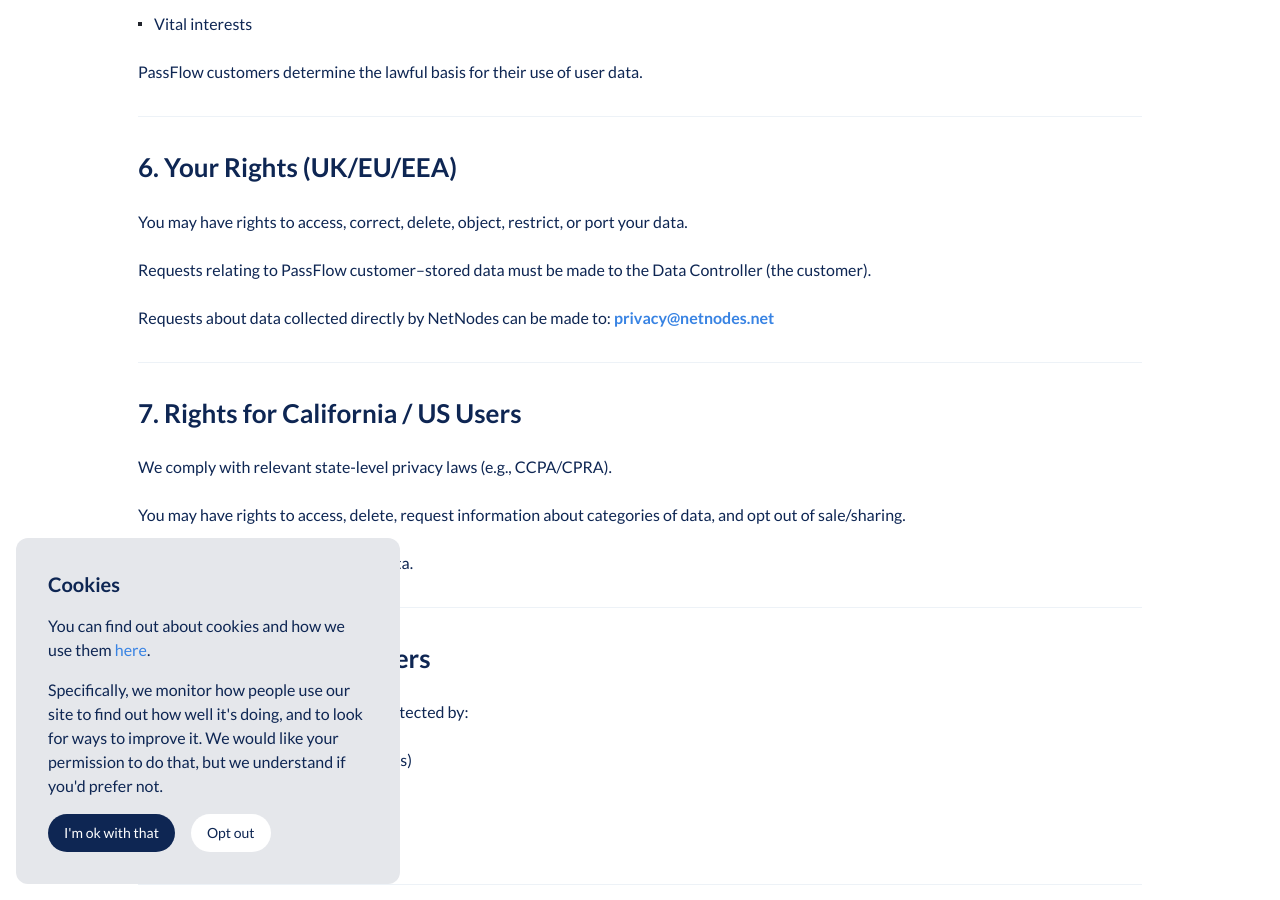
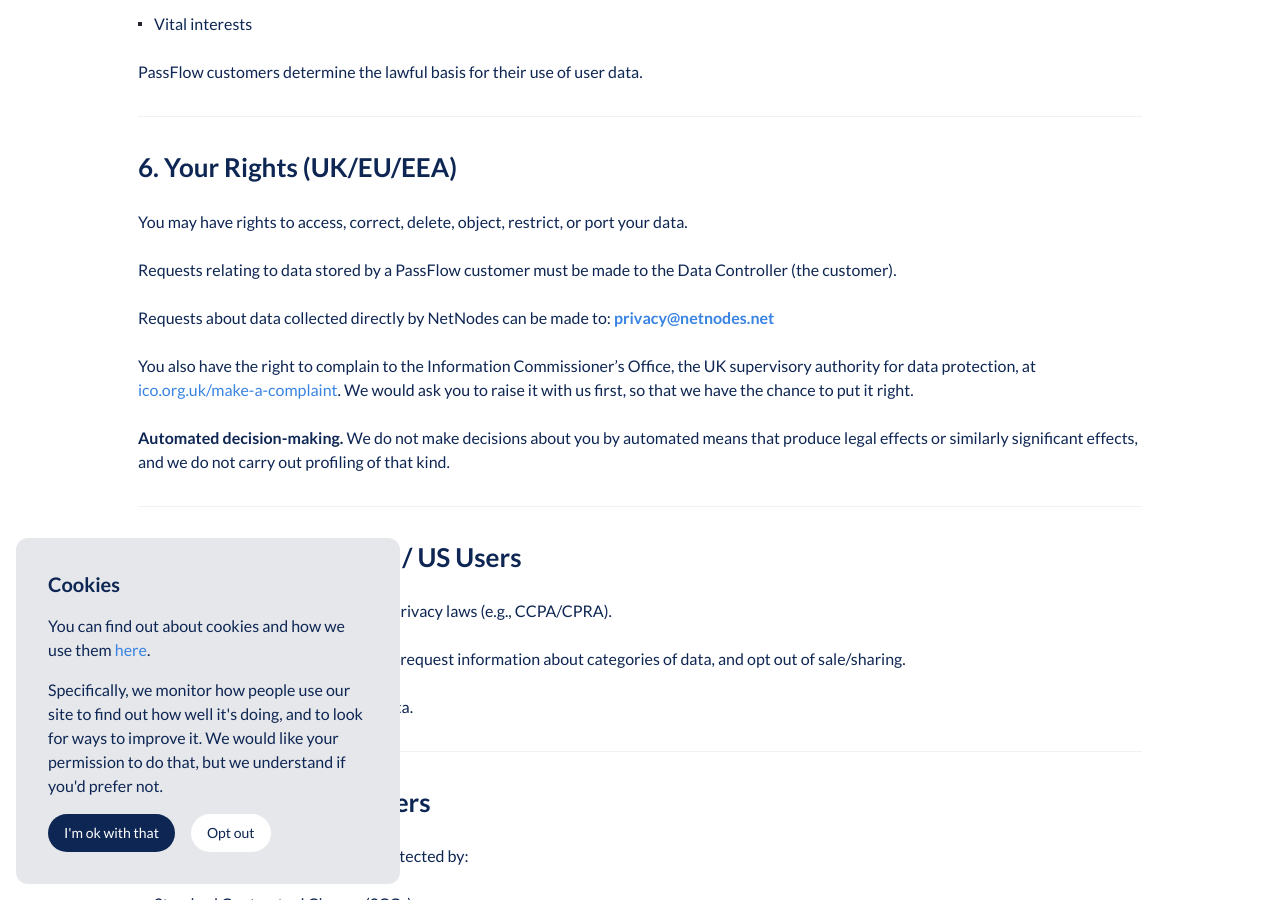
Before and after one commit to netnodes/passflow-policy, a Jekyll site: the page built from docs/privacy.md, in a window 1280 px wide and 900 px high, scrolled down 3802 px. Built offline with Jekyll 4.4.1, drawn with Linux system fonts in a browser that asks for light colours; our own code applies the rules of GitHub Pages for plain Markdown files; a script that is not in the unit is left out.

Commit message:
Add the ICO right and automated-decisions statement, and order the index
Article 13(2)(d) and 13(2)(f), missing here as in the other two notices
and added in the same shape.

The index listed the developer documents first, where DoorFlow leads
with the privacy notice and cookies. Same documents, same order as
DoorFlow now: what a visitor most often wants, then the contract, then
the developer material.

Also replaces "PassFlow customer-stored data", which used an en dash and
parsed badly either way.

Co-Authored-By: Claude Opus 5 (1M context) <noreply@anthropic.com>

```diff
--- a/docs/privacy.md
+++ b/docs/privacy.md
@@ -148,9 +148,13 @@ PassFlow customers determine the lawful basis for their use of user data.
 
 You may have rights to access, correct, delete, object, restrict, or port your data.
 
-Requests relating to PassFlow customer–stored data must be made to the Data Controller (the customer).
+Requests relating to data stored by a PassFlow customer must be made to the Data Controller (the customer).
 
 Requests about data collected directly by NetNodes can be made to: [**privacy@netnodes.net**](mailto:privacy@netnodes.net)
+
+You also have the right to complain to the Information Commissioner's Office, the UK supervisory authority for data protection, at [ico.org.uk/make-a-complaint](https://ico.org.uk/make-a-complaint/). We would ask you to raise it with us first, so that we have the chance to put it right.
+
+**Automated decision-making.** We do not make decisions about you by automated means that produce legal effects or similarly significant effects, and we do not carry out profiling of that kind.
 
 ---
 
```
Also changed, not shown: docs/index.md (+2 -2 lines).
